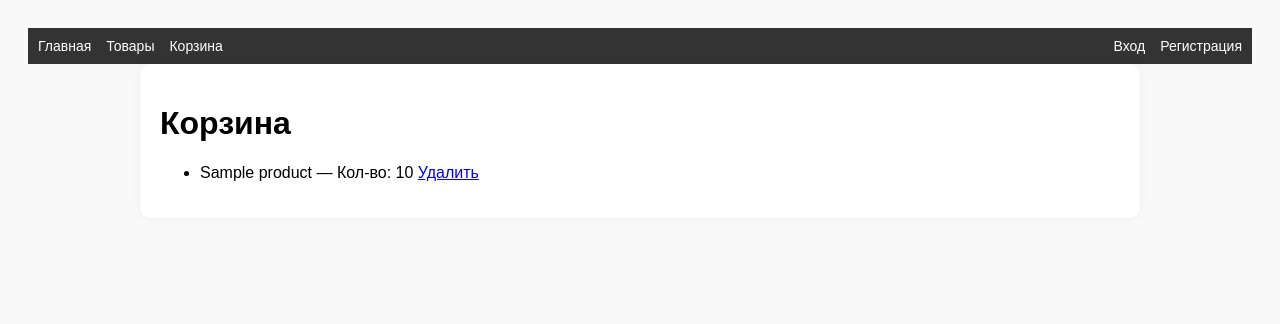
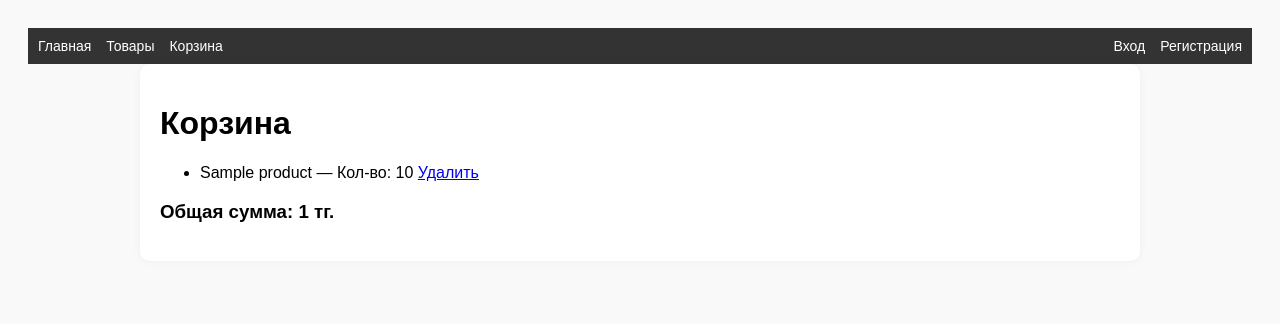
Before and after one commit to MagZh0n/my-store, a Django app: template store/templates/store/cart.html in a window 1280 px wide. Shown: the top 324 px of the page. Run offline with Django 5.2, Linux system fonts and the light colour scheme; tables that the repository leaves empty hold one stand-in row (values such as "Sample post"); the template is opened without the code that fills it: values that come from a table or form of the project are taken from there, most other values are stand-ins (such as "Sample title", 1, 10 or a date in 2020).

Commit message:
поправка

```diff
--- a/store/templates/store/cart.html
+++ b/store/templates/store/cart.html
@@ -12,9 +12,10 @@
                     {{ item.product.name }} — Кол-во: {{ item.quantity }}
                     <a href="{% url 'remove_from_cart' item.product.id %}">Удалить</a>
                 </li>
-
             {% endfor %}
         </ul>
+
+        <h3>Общая сумма: {{ total_sum }} тг.</h3>
     {% else %}
         <p>Ваша корзина пуста.</p>
     {% endif %}
```
